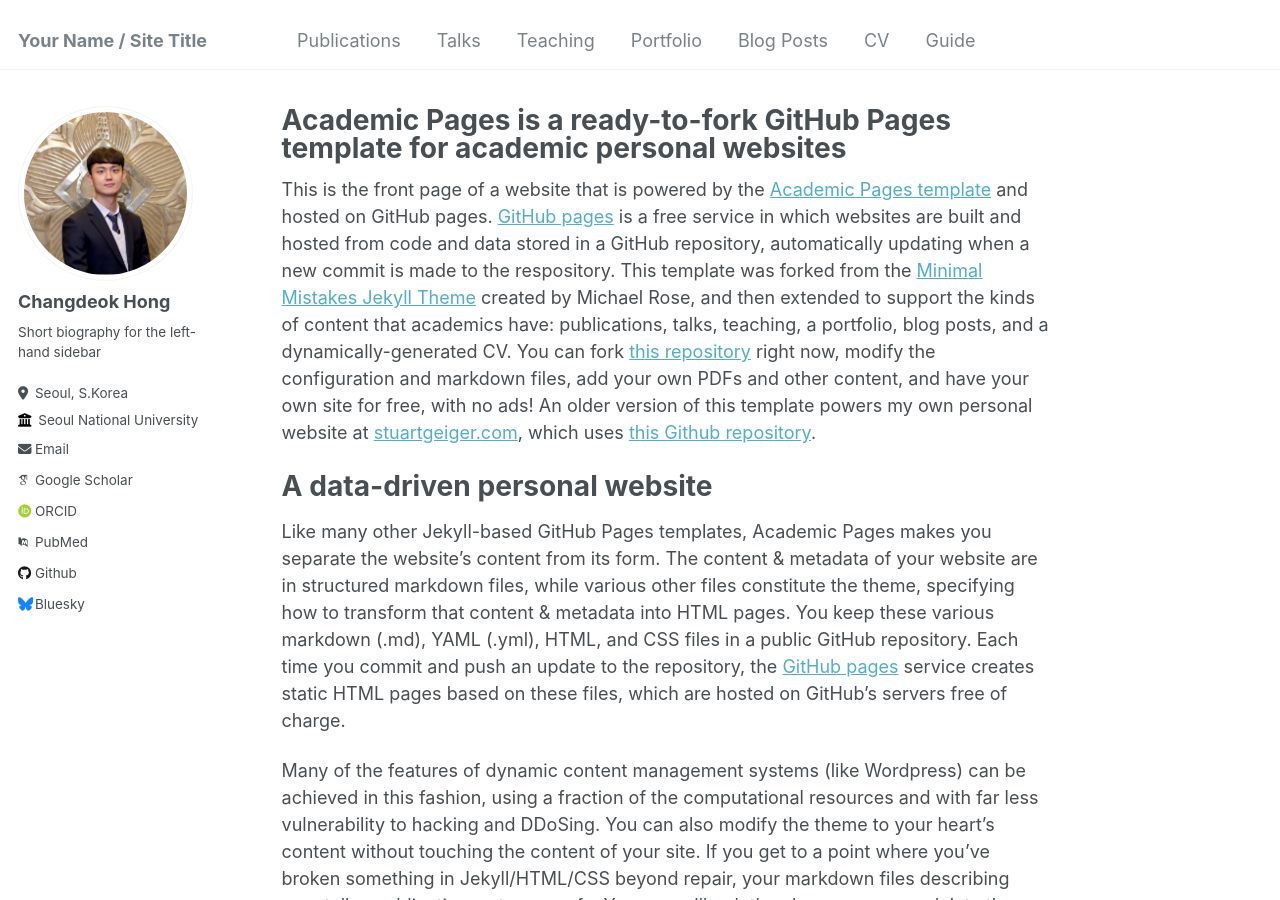
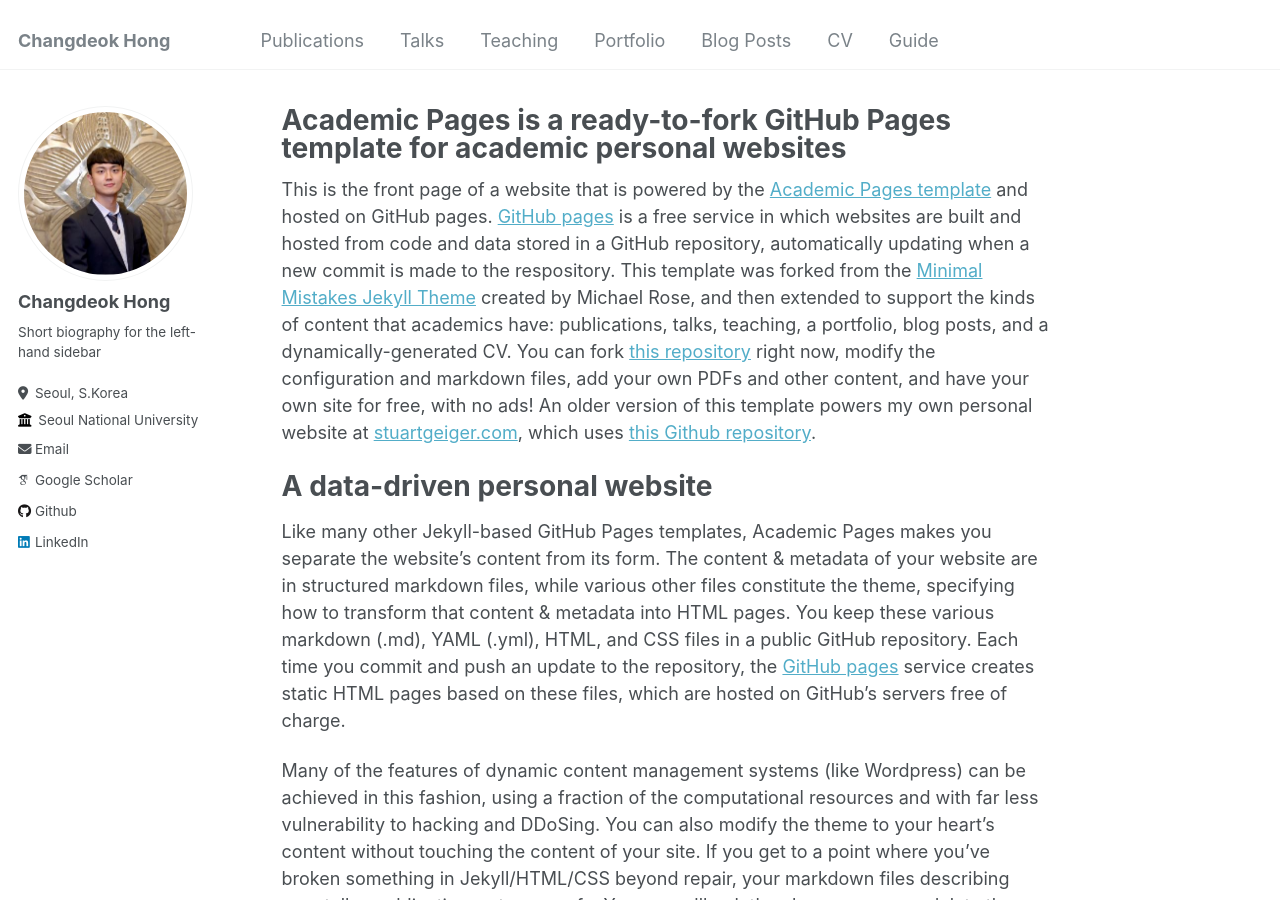
Before and after one commit to changdeok/changdeok.github.io, a Jekyll site: the page built from _pages/about.md, in a window 1280 px wide and 900 px high. Built offline with Jekyll 4.4.1, drawn with Linux system fonts in a browser that asks for light colours; some web fonts are replaced.

Commit message:
Update _config.yml

```diff
--- a/_config.yml
+++ b/_config.yml
@@ -8,7 +8,7 @@
 
 # Basic Site Settings
 locale                   : "en-US"
-title                    : "Your Name / Site Title"
+title                    : "Changdeok Hong"
 title_separator          : "-"
 name                     : &name "Your Name"
 description              : &description "personal description"
@@ -34,10 +34,10 @@ author:
   arxiv            : # URL - Update with the correct link to your profile
   googlescholar    : "https://scholar.google.com/citations?user=PS_CX0AAAAAJ"
   impactstory      : # URL
-  orcid            : "http://orcid.org/yourorcidurl"
-  semantic         : # URL
-  pubmed           : "https://www.ncbi.nlm.nih.gov/pubmed/?term=john+snow"
-  researchgate     : # URL
+  #orcid            : "http://orcid.org/yourorcidurl"
+  #semantic         : # URL
+  #pubmed           : "https://www.ncbi.nlm.nih.gov/pubmed/?term=john+snow"
+  #researchgate     : # URL
 
   # Repositories and software development
   bitbucket        : # Username - Update with your username on the site
@@ -48,7 +48,7 @@ author:
   stackoverflow    : # User number or user number and name (i.e., use "1" or "1/jeff-atwood")
 
   # Social media
-  bluesky          : "bsky.app" # Replace this with you Bluesky username
+  bluesky          :  # Replace this with you Bluesky username
   facebook         : # Username
   flickr           : # Username
   foursquare       : # Username
@@ -57,7 +57,7 @@ author:
   keybase          : # Username
   instagram        : # Username
   lastfm           : # Username
-  linkedin         : # Username
+  linkedin         : "cd-hong" # Username
   mastodon         : # URL
   medium           : # URL
   pinterest        : # Username
```
